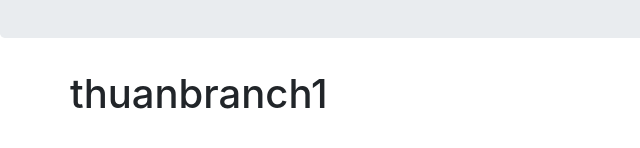
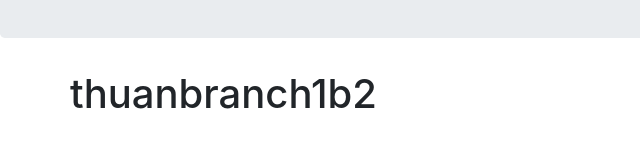
Before and after one commit to nguyenhuynhminhthuan265/test_git, a plain HTML site: page index.html in a window 1280 px wide. Shown: the part 186-334 px from the top of the page, 0-640 px from the left. Drawn offline with nearby package versions, Linux system fonts and the light colour scheme.

Commit message:
test_branch2

```diff
--- a/index.html
+++ b/index.html
@@ -20,6 +20,7 @@
   <div class="row">
     <h1>thuan</h1>
     <h1>branch1</h1>
+<h1>b2</h1>
   </div>
 </div>
 
```
